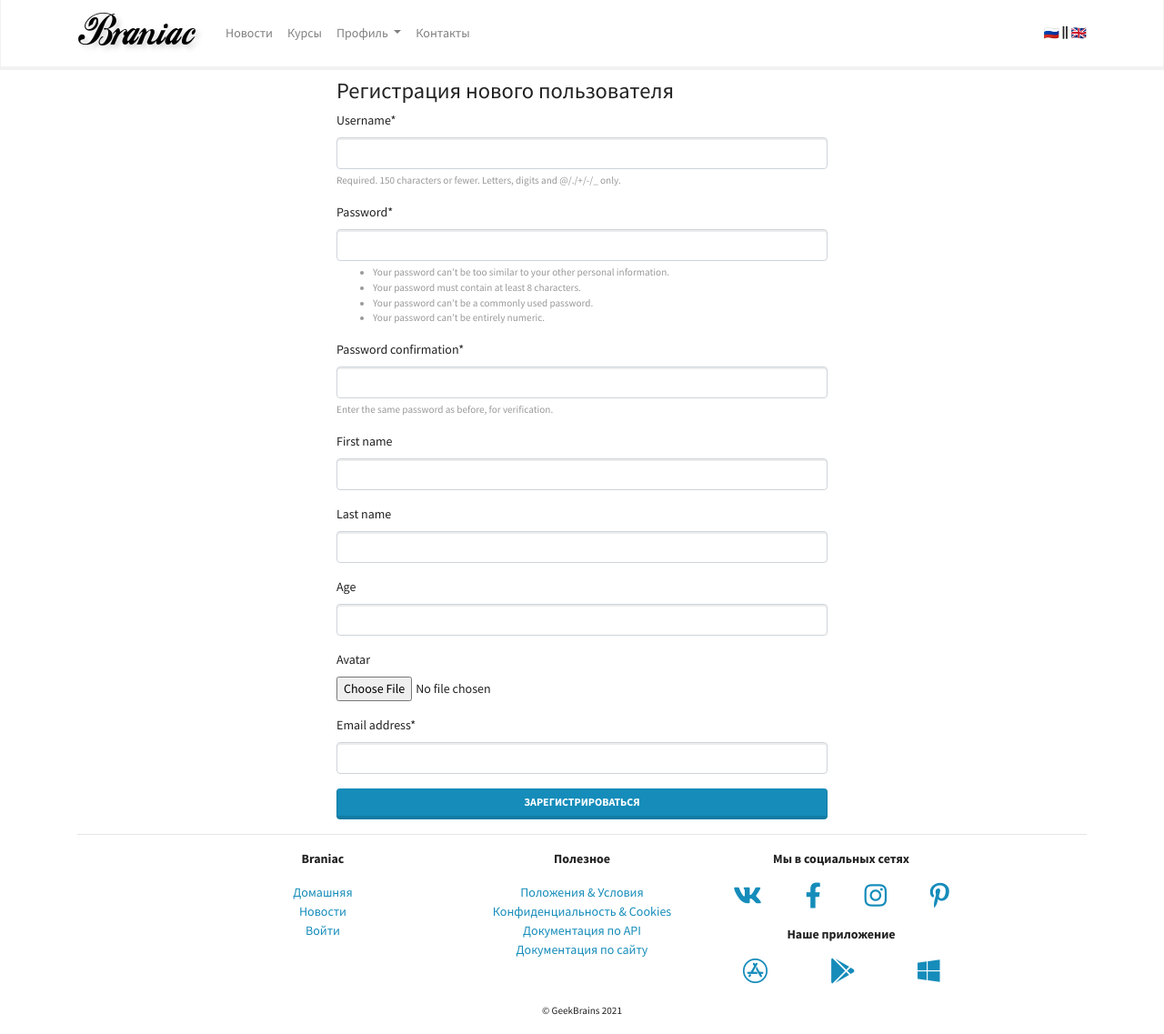
After one commit to EgorSilin/djangoBasics, a Django app: page /authapp/register/ in a window 1280 px wide. The commit adds this page. Shown: the whole page at 91% size. Run offline with Django 4.2, Linux system fonts and the light colour scheme; some libraries are stand-ins or nearby versions.

Commit message:
added profile and register form

```diff
--- /dev/null
+++ b/authapp/templates/registration/register.html
@@ -0,0 +1,88 @@
+{% extends 'base.html' %}
+
+{% block content %}
+    <div class="row justify-content-center my-2">
+        <div class="col-lg-6">
+            <h3>Регистрация нового пользователя</h3>
+            <form method="post" class="mt-2" enctype="multipart/form-data">
+                {% csrf_token %}
+                <div id="div_id_username" class="form-group"><label for="id_username"
+                                                                    class=" requiredField">
+                    Username<span class="asteriskField">*</span> </label>
+                    <div class=""><input type="text" name="username" maxlength="150"
+                                         class="textinput textInput form-control" required=""
+                                         id="id_username"> <small id="hint_id_username"
+                                                                  class="form-text text-muted">Required. 150 characters
+                        or fewer.
+                        Letters, digits and @/./+/-/_ only.</small></div>
+                </div>
+                <div id="div_id_password1" class="form-group"><label for="id_password1"
+                                                                     class=" requiredField">
+                    Password<span class="asteriskField">*</span> </label>
+                    <div class=""><input type="password" name="password1"
+                                         autocomplete="new-password" class="textinput textInput form-control"
+                                         required="" id="id_password1"> <small id="hint_id_password1"
+                                                                               class="form-text text-muted">
+                        <ul>
+                            <li>Your password can’t be too similar to your other personal
+                                information.
+                            </li>
+                            <li>Your password must contain at least 8 characters.</li>
+                            <li>Your password can’t be a commonly used password.</li>
+                            <li>Your password can’t be entirely numeric.</li>
+                        </ul>
+                    </small></div>
+                </div>
+                <div id="div_id_password2" class="form-group"><label for="id_password2"
+                                                                     class=" requiredField">
+                    Password confirmation<span class="asteriskField">*</span> </label>
+                    <div class=""><input type="password" name="password2"
+                                         autocomplete="new-password" class="textinput textInput form-control"
+                                         required="" id="id_password2"> <small id="hint_id_password2"
+                                                                               class="form-text text-muted">Enter the
+                        same password as before, for
+                        verification.</small></div>
+                </div>
+                <div id="div_id_first_name" class="form-group"><label for="id_first_name"
+                                                                      class="">
+                    First name
+                </label>
+                    <div class=""><input type="text" name="first_name" maxlength="150"
+                                         class="textinput textInput form-control" id="id_first_name"></div>
+                </div>
+                <div id="div_id_last_name" class="form-group"><label for="id_last_name"
+                                                                     class="">
+                    Last name
+                </label>
+                    <div class=""><input type="text" name="last_name" maxlength="150"
+                                         class="textinput textInput form-control" id="id_last_name"></div>
+                </div>
+                <div id="div_id_age" class="form-group"><label for="id_age" class="">
+                    Age
+                </label>
+                    <div class=""><input type="number" name="age" min="0"
+                                         class="numberinput form-control" id="id_age"></div>
+                </div>
+                <div id="div_id_avatar" class="form-group"><label for="id_avatar"
+                                                                  class="">
+                    Avatar
+                </label>
+                    <div class=""><input type="file" name="avatar" accept="image/*"
+                                         class="clearablefileinput form-control-file" id="id_avatar"></div>
+                </div>
+                <div id="div_id_email" class="form-group"><label for="id_email"
+                                                                 class=" requiredField">
+                    Email address<span class="asteriskField">*</span> </label>
+                    <div class=""><input type="text" name="email" maxlength="256"
+                                         class="textinput textInput form-control" required="" id="id_email">
+                    </div>
+                </div>
+
+                <button type="submit"
+                        class="btn btn-primary btn-block">Зарегистрироваться
+                </button>
+            </form>
+        </div>
+    </div>
+
+{% endblock content %}
--- /dev/null
+++ b/authapp/urls.py
@@ -0,0 +1,13 @@
+from django.urls import path
+
+from authapp import views
+from authapp.apps import AuthappConfig
+
+app_name = AuthappConfig.name
+
+urlpatterns = [
+    path("login/", views.CustomLoginView.as_view(), name="login"),
+    path("logout/", views.CustomLogoutView.as_view(), name="logout"),
+    path("register/", views.RegisterView.as_view(), name="register"),
+    path("profile_edit/", views.ProfileEditView.as_view(), name="profile_edit"),
+]
--- a/authapp/views.py
+++ b/authapp/views.py
@@ -1,3 +1,104 @@
-from django.shortcuts import render
+import os
 
-# Create your views here.
+from django.contrib import messages
+from django.contrib.auth.mixins import LoginRequiredMixin
+from django.contrib.auth.views import LoginView, LogoutView
+from django.http.response import HttpResponseRedirect
+from django.urls import reverse_lazy
+from django.utils.safestring import mark_safe
+from django.utils.translation import gettext_lazy as _
+from django.views.generic import TemplateView
+
+from authapp import models
+
+
+class CustomLoginView(LoginView):
+    def form_valid(self, form):
+        ret = super().form_valid(form)
+        message = _("Login success!<br>Hi, %(username)s") % {
+            "username": self.request.user.get_full_name()
+            if self.request.user.get_full_name()
+            else self.request.user.get_username()
+        }
+        messages.add_message(self.request, messages.INFO, mark_safe(message))
+        return ret
+
+    def form_invalid(self, form):
+        for _unused, msg in form.error_messages.items():
+            messages.add_message(
+                self.request,
+                messages.WARNING,
+                mark_safe(f"Something goes worng:<br>{msg}"),
+            )
+        return self.render_to_response(self.get_context_data(form=form))
+
+
+class CustomLogoutView(LogoutView):
+    def dispatch(self, request, *args, **kwargs):
+        messages.add_message(self.request, messages.INFO, _("See you later!"))
+        return super().dispatch(request, *args, **kwargs)
+
+
+class RegisterView(TemplateView):
+    template_name = "registration/register.html"
+
+    def post(self, request, *args, **kwargs):
+        try:
+            if all(
+                    (
+                            request.POST.get("username"),
+                            request.POST.get("email"),
+                            request.POST.get("password1"),
+                            request.POST.get("password1") == request.POST.get("password2"),
+                    )
+            ):
+                new_user = models.CustomUser.objects.create(
+                    username=request.POST.get("username"),
+                    first_name=request.POST.get("first_name"),
+                    last_name=request.POST.get("last_name"),
+                    age=request.POST.get("age") if request.POST.get("age") else 0,
+                    avatar=request.FILES.get("avatar"),
+                    email=request.POST.get("email"),
+                )
+                new_user.set_password(request.POST.get("password1"))
+                new_user.save()
+                messages.add_message(request, messages.INFO, _("Registration success!"))
+                return HttpResponseRedirect(reverse_lazy("authapp:login"))
+        except Exception as exp:
+            messages.add_message(
+                request,
+                messages.WARNING,
+                mark_safe(f"Something goes worng:<br>{exp}"),
+            )
+            return HttpResponseRedirect(reverse_lazy("authapp:register"))
+
+
+class ProfileEditView(LoginRequiredMixin, TemplateView):
+    template_name = "registration/profile_edit.html"
+    login_url = reverse_lazy("authapp:login")
+
+    def post(self, request, *args, **kwargs):
+        try:
+            if request.POST.get("username"):
+                request.user.username = request.POST.get("username")
+            if request.POST.get("first_name"):
+                request.user.first_name = request.POST.get("first_name")
+            if request.POST.get("last_name"):
+                request.user.last_name = request.POST.get("last_name")
+            if request.POST.get("age"):
+                request.user.age = request.POST.get("age")
+            if request.POST.get("email"):
+                request.user.email = request.POST.get("email")
+            if request.FILES.get("avatar"):
+                if request.user.avatar and os.path.exists(request.user.avatar.path):
+                    os.remove(request.user.avatar.path)
+                request.user.avatar = request.FILES.get("avatar")
+            request.user.save()
+            messages.add_message(request, messages.INFO, _("Saved!"))
+        except Exception as exp:
+            messages.add_message(
+                request,
+                messages.WARNING,
+                mark_safe(f"Something goes worng:<br>{exp}"),
+            )
+        return HttpResponseRedirect(reverse_lazy("authapp:profile_edit"))
--- a/config/urls.py
+++ b/config/urls.py
@@ -23,6 +23,7 @@ urlpatterns = [
     path("admin/", admin.site.urls),
     path("", RedirectView.as_view(url="mainapp/")),
     path("mainapp/", include("mainapp.urls", namespace="mainapp")),
+    path("authapp/", include("authapp.urls", namespace="authapp")),
 ]
 
 if settings.DEBUG:
--- a/mainapp/views.py
+++ b/mainapp/views.py
@@ -57,4 +57,4 @@ class DocSitePageView(TemplateView):
 
 
 class LoginPageView(TemplateView):
-    template_name = "mainapp/login.html"
+    template_name = "mainapp/../authapp/templates/registration/login.html"
--- a/templates/base.html
+++ b/templates/base.html
@@ -29,6 +29,10 @@
 
 {% include 'includes/main_menu.html' %}
 
+{% block messages %}
+    {% include 'includes/messages.html' %}
+{% endblock messages %}
+
 <div class="container-md">
 
     {% block content %}
@@ -56,7 +60,11 @@
             <ul class="list-unstyled">
                 <li><a href="{% url 'mainapp:main_page' %}">Домашняя</a></li>
                 <li><a href="{% url 'mainapp:news' %}">Новости</a></li>
-                <li><a href="{% url 'mainapp:login' %}">Войти</a></li>
+                {% if user.is_authenticated %}
+                    <li><a href="{% url 'authapp:logout' %}">Выйти</a></li>
+                {% else %}
+                    <li><a href="{% url 'authapp:login' %}">Войти</a></li>
+                {% endif %}
             </ul>
             </p>
         </div>
@@ -124,6 +132,19 @@
 <!-- FontAwesome -->
 <script src="{% static 'js/fontawesome.all.min.js' %}"></script>
 
+{% block js %}
+    <script>
+        $(document).ready(function () {
+
+            {% if messages %}
+                // Toasts
+                $(".toast").toast({delay: 5000});
+                $(".toast").toast("show");
+            {% endif %}
+
+        });
+    </script>
+{% endblock js %}
 
 </body>
 
--- /dev/null
+++ b/templates/includes/messages.html
@@ -0,0 +1,41 @@
+<div class="position-absolute w-100" style="z-index: 1;">
+    <div aria-live="polite" aria-atomic="true" class="m-2">
+        <!-- Position it -->
+        <div class="d-flex align-items-end flex-column">
+
+            {% for message in messages %}
+                <!-- Then put toasts within -->
+                <div class="toast flex-fill w-100
+      {% if message.level == 30 %}
+      border-warning
+      {% endif %}
+        " role="alert" aria-live="assertive" aria-atomic="true"
+                     style="right: 0;">
+                    <div class="toast-header">
+                        <span class="mr-2"><i class="far fa-envelope"></i></span>
+                        <strong
+                                class="mr-auto {% if message.level == 30 %}text-warning{% endif %}">
+                            {{ message.tags|capfirst }} message</strong>
+                        <small class="text-muted">just now</small>
+                        <button type="button" class="ml-2 mb-1 close" data-dismiss="toast"
+                                aria-label="Close">
+                            <span aria-hidden="true">&times;</span>
+                        </button>
+                    </div>
+                    <div class="toast-body">
+                        {{ message }}
+                    </div>
+                </div>
+                {% if message.level > 20 %}
+                    <!-- If message will dissapere you will find message in console -->
+                    <script>
+                        console.log("{{ message }}");
+                    </script>
+                {% endif %}
+
+            {% endfor %}
+
+        </div>
+
+    </div>
+</div>
```
Also changed, not shown: authapp/templates/registration/login.html (added, +97 -0 lines), authapp/templates/registration/profile_edit.html (added, +76 -0 lines), mainapp/templates/mainapp/login.html (deleted, +0 -83 lines).
